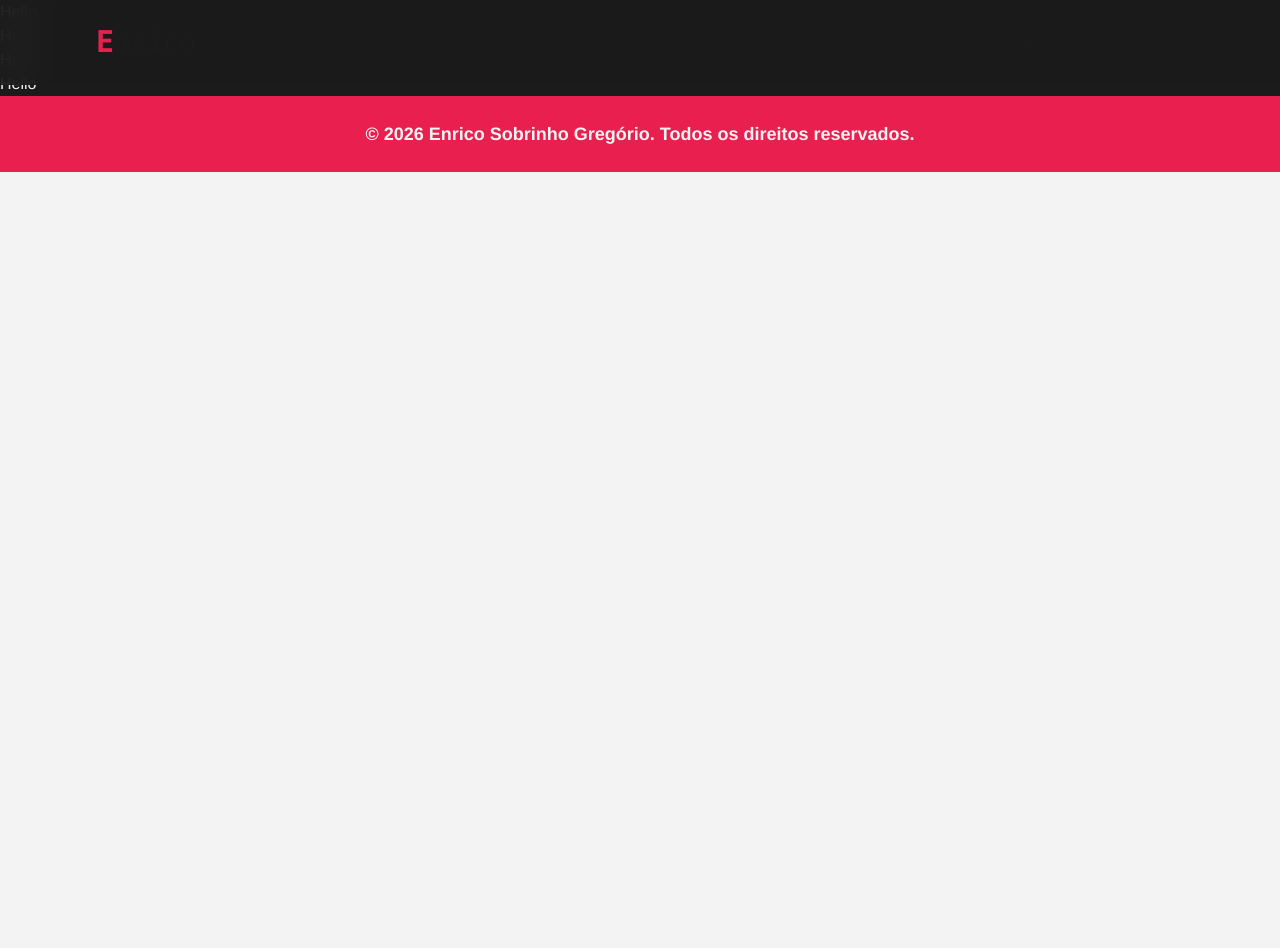
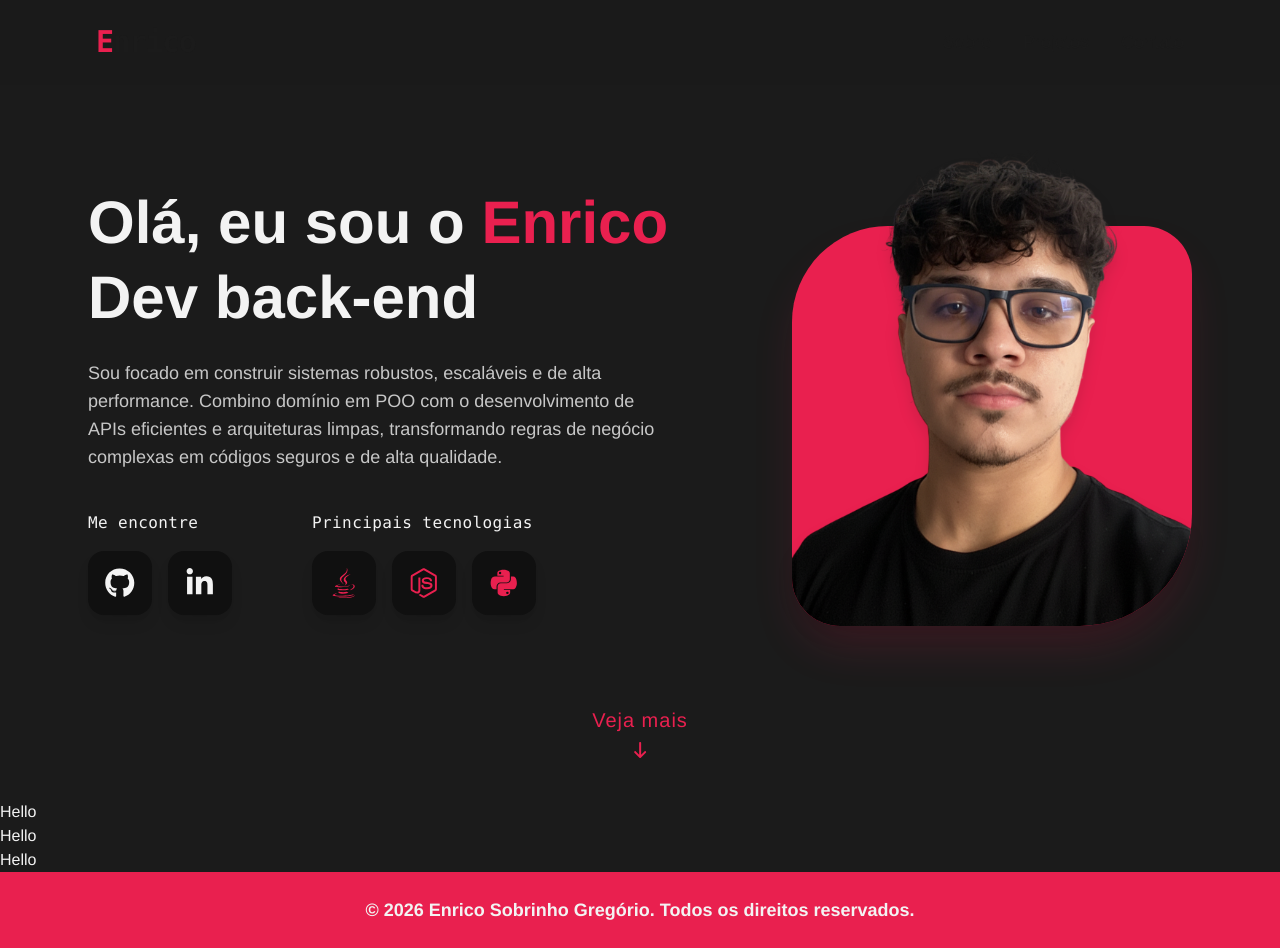
Before and after one commit to EnricoGregorio/portfolio, a Next.js app: page / in a window 1280 px wide. Before the commit the page ends 800 px from the top, so only its background shows below. Built offline with nearby package versions, Linux system fonts and the light colour scheme.

Commit message:
feat(hero): conteúdo do hero e estilização corrigidos - Adicionei o conteúdo do hero e já estilizei de acordo com a identidade visual; - Corrigi as linhas onde utilizada background-secondary para apenas secondary.

```diff
--- a/src/app/globals.css
+++ b/src/app/globals.css
@@ -44,7 +44,7 @@ body {
 
 /* O "polegar" (a parte que se move) */
 ::-webkit-scrollbar-thumb {
-  background-color: var(--color-background-secondary);
+  background-color: var(--color-secondary);
   border-radius: 8px;
   border: 3px solid var(--color-background); /* Cria um espaço (padding) simulado ao redor */
 }
--- a/src/app/not-found.tsx
+++ b/src/app/not-found.tsx
@@ -23,7 +23,7 @@ export default function NotFound() {
       {/* O componente Link do Next.js garante uma navegação instantânea no lado do cliente (SPA). */}
       <Link
         href="/"
-        className="flex items-center gap-3 bg-background-secondary text-primary px-8 py-4 rounded-2xl font-bold hover:bg-primary hover:text-default hover:-translate-y-1 transition-all duration-300 shadow-lg"
+        className="flex items-center gap-3 bg-secondary text-primary px-8 py-4 rounded-2xl font-bold hover:bg-primary hover:text-default hover:-translate-y-1 transition-all duration-300 shadow-lg"
       >
         <FontAwesomeIcon icon={faHouse} className="w-5 h-5" />
         Voltar para o Início
--- a/src/components/Hero.tsx
+++ b/src/components/Hero.tsx
@@ -1,7 +1,120 @@
+import Image from "next/image";
+import { FontAwesomeIcon } from "@fortawesome/react-fontawesome";
+import {
+  faGithub,
+  faLinkedinIn,
+  faJava,
+  faPython,
+  faNodeJs,
+} from "@fortawesome/free-brands-svg-icons";
+import VejaMais from "./SeeMore";
+
 export default function Hero() {
   return (
-    <div className="bg-background text-default">
-      <h1>Hello</h1>
-    </div>
+    <section className="relative w-full min-h-dvh flex flex-col justify-center overflow-x-hidden pt-32 pb-40 lg:pt-0 lg:pb-0">
+      {/* lg:flex-row para o side-by-side ativar apenas em telas maiores que 1024px. */}
+      <div className="w-full max-w-6xl mx-auto px-6 flex flex-col lg:flex-row justify-between items-center gap-12 mt-4 lg:mt-0">
+        {/* Textos e Botões */}
+        <div className="flex-1 w-full text-center lg:text-left flex flex-col items-center lg:items-start">
+          <h1 className="text-4xl sm:text-5xl lg:text-6xl font-bold leading-tight">
+            Olá, eu sou o <span className="text-primary">Enrico</span>
+            <br />
+            Dev back-end
+          </h1>
+          <p className="mt-6 max-w-xl text-default/80 text-base sm:text-lg text-justify lg:text-left">
+            Sou focado em construir sistemas robustos, escaláveis e de alta
+            performance. Combino domínio em POO com o desenvolvimento de APIs
+            eficientes e arquiteturas limpas, transformando regras de negócio
+            complexas em códigos seguros e de alta qualidade.
+          </p>
+
+          <div className="mt-10 flex flex-col sm:flex-row gap-8 lg:gap-20 w-full justify-center lg:justify-start items-center lg:items-start">
+            {/* Bloco Me encontre. */}
+            <div className="flex flex-col gap-4 items-center lg:items-start">
+              <h3 className="font-mono text-default text-base tracking-wide">
+                Me encontre
+              </h3>
+              <div className="flex items-center gap-4">
+                <a
+                  href="https://github.com/EnricoGregorio"
+                  target="_blank"
+                  rel="noopener noreferrer"
+                  className="flex items-center justify-center w-14 h-14 md:w-16 md:h-16 bg-secondary rounded-2xl text-default hover:bg-primary hover:-translate-y-1 transition-all duration-300 shadow-lg"
+                >
+                  <FontAwesomeIcon
+                    icon={faGithub}
+                    className="text-2xl md:text-3xl"
+                  />
+                </a>
+                <a
+                  href="https://linkedin.com/in/esg"
+                  target="_blank"
+                  rel="noopener noreferrer"
+                  className="flex items-center justify-center w-14 h-14 md:w-16 md:h-16 bg-secondary rounded-2xl text-default hover:bg-primary hover:-translate-y-1 transition-all duration-300 shadow-lg"
+                >
+                  <FontAwesomeIcon
+                    icon={faLinkedinIn}
+                    className="text-2xl md:text-3xl"
+                  />
+                </a>
+              </div>
+            </div>
+
+            {/* Bloco Principais tecnologias. */}
+            <div className="flex flex-col gap-4 items-center lg:items-start">
+              <h3 className="font-mono text-default text-base tracking-wide">
+                Principais tecnologias
+              </h3>
+              <div className="flex items-center gap-3 md:gap-4">
+                <div
+                  className="flex items-center justify-center w-14 h-14 md:w-16 md:h-16 bg-secondary rounded-2xl text-primary hover:bg-primary hover:text-default hover:-translate-y-1 transition-all duration-300 shadow-lg cursor-default"
+                  title="Java"
+                >
+                  <FontAwesomeIcon
+                    icon={faJava}
+                    className="text-2xl md:text-3xl"
+                  />
+                </div>
+                <div
+                  className="flex items-center justify-center w-14 h-14 md:w-16 md:h-16 bg-secondary rounded-2xl text-primary hover:bg-primary hover:text-default hover:-translate-y-1 transition-all duration-300 shadow-lg cursor-default"
+                  title="TypeScript"
+                >
+                  <FontAwesomeIcon
+                    icon={faNodeJs}
+                    className="text-2xl md:text-3xl"
+                  />
+                </div>
+                <div
+                  className="flex items-center justify-center w-14 h-14 md:w-16 md:h-16 bg-secondary rounded-2xl text-primary hover:bg-primary hover:text-default hover:-translate-y-1 transition-all duration-300 shadow-lg cursor-default"
+                  title="Python"
+                >
+                  <FontAwesomeIcon
+                    icon={faPython}
+                    className="text-2xl md:text-3xl"
+                  />
+                </div>
+              </div>
+            </div>
+          </div>
+        </div>
+
+        {/* Foto */}
+        <div className="relative w-64 h-80 sm:w-80 sm:h-95 lg:w-100 lg:h-125 shrink-0 mt-12 mb-12 lg:mt-0 flex items-end justify-center">
+          <div className="absolute bottom-0 left-0 w-full h-[80%] bg-primary rounded-[3rem] rounded-tl-[6rem] rounded-br-[7rem] shadow-2xl shadow-primary/20"></div>
+          <div className="absolute bottom-0 left-0 w-full h-full z-10 flex items-end justify-center">
+            <Image
+              src="/enrico.png"
+              alt="Foto de Enrico"
+              width={500}
+              height={600}
+              className="w-full h-auto drop-shadow-xl rounded-bl-[3rem] rounded-br-[7rem]"
+              priority
+            />
+          </div>
+        </div>
+      </div>
+
+      <VejaMais />
+    </section>
   );
 }
--- /dev/null
+++ b/src/components/SeeMore.tsx
@@ -0,0 +1,41 @@
+'use client';
+
+import { useEffect, useState } from 'react';
+import { FontAwesomeIcon } from '@fortawesome/react-fontawesome';
+import { faArrowDown } from '@fortawesome/free-solid-svg-icons';
+
+export default function SeeMore() {
+  const [isVisible, setIsVisible] = useState(true);
+
+  useEffect(() => {
+    const handleScroll = () => {
+      // Se o usuário rolar mais de 50 pixels para baixo, a variável vira false.
+      if (window.scrollY > 50) {
+        setIsVisible(false);
+      } else {
+        setIsVisible(true);
+      }
+    };
+
+    window.addEventListener('scroll', handleScroll);
+
+    // Limpa o monitoramento quando o componente não estiver na tela.
+    return () => window.removeEventListener('scroll', handleScroll);
+  }, []);
+
+  return (
+    <a
+      href="#sobre"
+      /* O 'absolute' e 'bottom-10' posicionam o botão no rodapé da seção inicial.
+         O 'left-1/2 -translate-x-1/2' garante que ele fique perfeitamente centralizado.
+         O 'transition-opacity duration-500' cria o efeito de esmaecer (fade out) suave.
+         A classe 'animate-bounce' do Tailwind cria o efeito de flutuar nativamente! */
+      className={`absolute bottom-10 left-1/2 -translate-x-1/2 flex flex-col items-center gap-2 text-primary hover:text-primary/80 transition-all duration-500 ${
+        isVisible ? 'opacity-100 pointer-events-auto' : 'opacity-0 pointer-events-none'
+      } animate-bounce`}
+    >
+      <span className="text-xl font-light tracking-wider">Veja mais</span>
+      <FontAwesomeIcon icon={faArrowDown} className="w-5 h-5" />
+    </a>
+  );
+}
```
